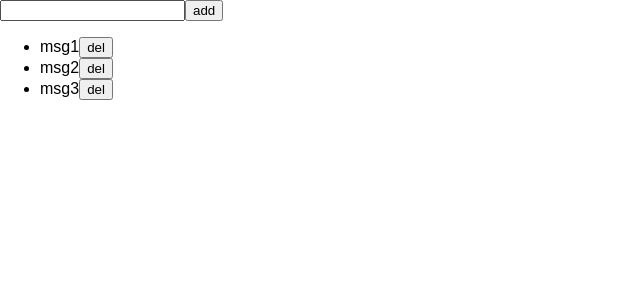
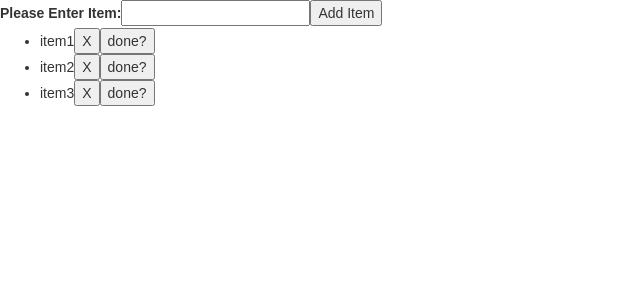
Before and after one commit to kathydingcn/todoList, a React (Create React App) app: page / in a window 1280 px wide. Shown: the top 300 px of the page, without its empty margins (0-640 px from the left). Built offline with nearby package versions, Linux system fonts and the light colour scheme.

Commit message:
update todolist

```diff
--- a/public/index.html
+++ b/public/index.html
@@ -10,6 +10,10 @@
     -->
     <link rel="manifest" href="%PUBLIC_URL%/manifest.json">
     <link rel="shortcut icon" href="%PUBLIC_URL%/favicon.ico">
+    <link rel="stylesheet" href="https://maxcdn.bootstrapcdn.com/bootstrap/3.3.7/css/bootstrap.min.css">
+    <script src="https://ajax.googleapis.com/ajax/libs/jquery/3.2.1/jquery.min.js"></script>
+    <script src="https://maxcdn.bootstrapcdn.com/bootstrap/3.3.7/js/bootstrap.min.js"></script>
+
     <!--
       Notice the use of %PUBLIC_URL% in the tags above.
       It will be replaced with the URL of the `public` folder during the build.
--- a/src/app/App.js
+++ b/src/app/App.js
@@ -3,6 +3,8 @@ import React, { Component } from 'react';
 import './App.css';
 
 import TodoList from './todolist/todolist';
+// import Reservation1 from './forms/forms2';
+// import FormTest from './forms/forms';
 
 class App extends Component {
   render(){
--- a/src/app/todolist/todolist.js
+++ b/src/app/todolist/todolist.js
@@ -3,40 +3,87 @@ import React from 'react';
 export default class TodoList extends  React.Component {
     constructor(){
         super();
-        this.state={msg: ["msg1","msg2","msg3"]};
+        this.state={
+            itemList: [{itemMsg:"item1", id:0, done: false},{itemMsg:"item2", id:1, done: false},{itemMsg:"item3",id:2,done: false}],
+            currentId: 3,
+            inputValue: ''
+        };
+        this.handleChange = this.handleChange.bind(this);
+        this.handleAdd = this.handleAdd.bind(this);
+        this.handleDel = this.handleDel.bind(this);
+        this.handleUpdate = this.handleUpdate.bind(this);
 
-        this.handleAdd = this.handleAdd.bind(this);
+    }
+    handleChange(e){
 
-        this.handleInput = this.handleInput.bind(this);
-        this.handleDel = this.handleDel.bind(this);
+        this.setState({
+            itemList: this.state.itemList ,
+            currentId: this.state.currentId,
+            inputValue: e.target.value,
+        });
     }
-    handleAdd(e){
-        // this.setState({msg: [...this.state.msg, "msg4"]});
-        this.setState({msg: [...this.state.msg, this.myAdd.value]});
+    handleAdd(){
+        console.log(this.state.inputValue);
+
+        this.setState({
+            itemList:[...this.state.itemList, {itemMsg:this.state.inputValue, id:this.state.currentId, done: false}],
+            currentId: this.state.currentId + 1 ,
+            inputValue: this.state.inputValue
+        });
     }
-    handleInput(e){
-        // this.setState({msg: [...this.state.msg, e.target.value]});
+
+    handleDel(e){
+        // console.log(e.target.name);
+
+        this.setState({
+            itemList: this.state.itemList.filter((item,index)=>{return item.id!==e.target.value}),
+            currentId: this.state.currentId ,
+            inputValue: this.state.inputValue
+        });
+
     }
-    handleDel(e){
+    handleUpdate(e){
         console.log(e.target.value);
-        // this.state.msg.filter((item, index)=>{return index!=e.target.value});
-        this.setState({msg:   this.state.msg.filter((item, index)=>{return index!=e.target.value})});
-        // this.setState({msg: });
+
+        var newState = {...this.state};
+        newState.itemList.filter((item,index)=>{  console.log(item.id);
+        if(e.target.value == item.id){
+                console.log("matched");
+                newState.itemList[index].done = true;
+            }
+            }
+            );
+        newState.currentId = this.state.currentId;
+        newState.inputValue = this.state.inputValue;
+
+        this.setState(newState);
+        console.log(this.state);
+
     }
     render() {
-        var i=0;
+        let doneStyle = {backgroundColor:"green"};
+        let undoneStyle = {backgroundColor:"yellow"};
+        // console.log("before render",this.state);
+
+        let itemList = this.state.itemList.map((item,index)=>{
+            return <li key={item.id}  >{item.itemMsg}
+
+            <button value={item.id} name="delBtn" onClick={this.handleDel}>X</button>
+            <button value={item.id} name="updateBtn" onClick={this.handleUpdate}>done?</button>
+            </li>
+        });
+
         return (
             <div>
-                <input type="text" onKeyUp={this.handleInput} ref={(input)=>{this.myAdd = input;}}/>
+                <form action="" >
+                    <label htmlFor="itemInput">Please Enter Item:</label>
+                    <input type="text" id="itemInput" name="itemInput" onChange={this.handleChange}  />
+                    <input type="button" value="Add Item" onClick={this.handleAdd}/>
+                    <ul>
+                        {itemList}
+                    </ul>
+                </form>
 
-
-                <button onClick={this.handleAdd}>add</button>
-
-                <ul>
-
-                    {this.state.msg.map(v=>{return <li>{v}<button onClick={this.handleDel} value={i++}>del</button></li>})}
-
-                </ul>
             </div>
         );
     }
```
Also changed, not shown: src/app/forms/forms.js (added, +48 -0 lines), src/app/forms/forms2.js (added, +34 -0 lines), src/app/todolist/todolist_v1.js (added, +43 -0 lines), src/app/todolist/todolist_v2_someproblems.js (added, +79 -0 lines).
